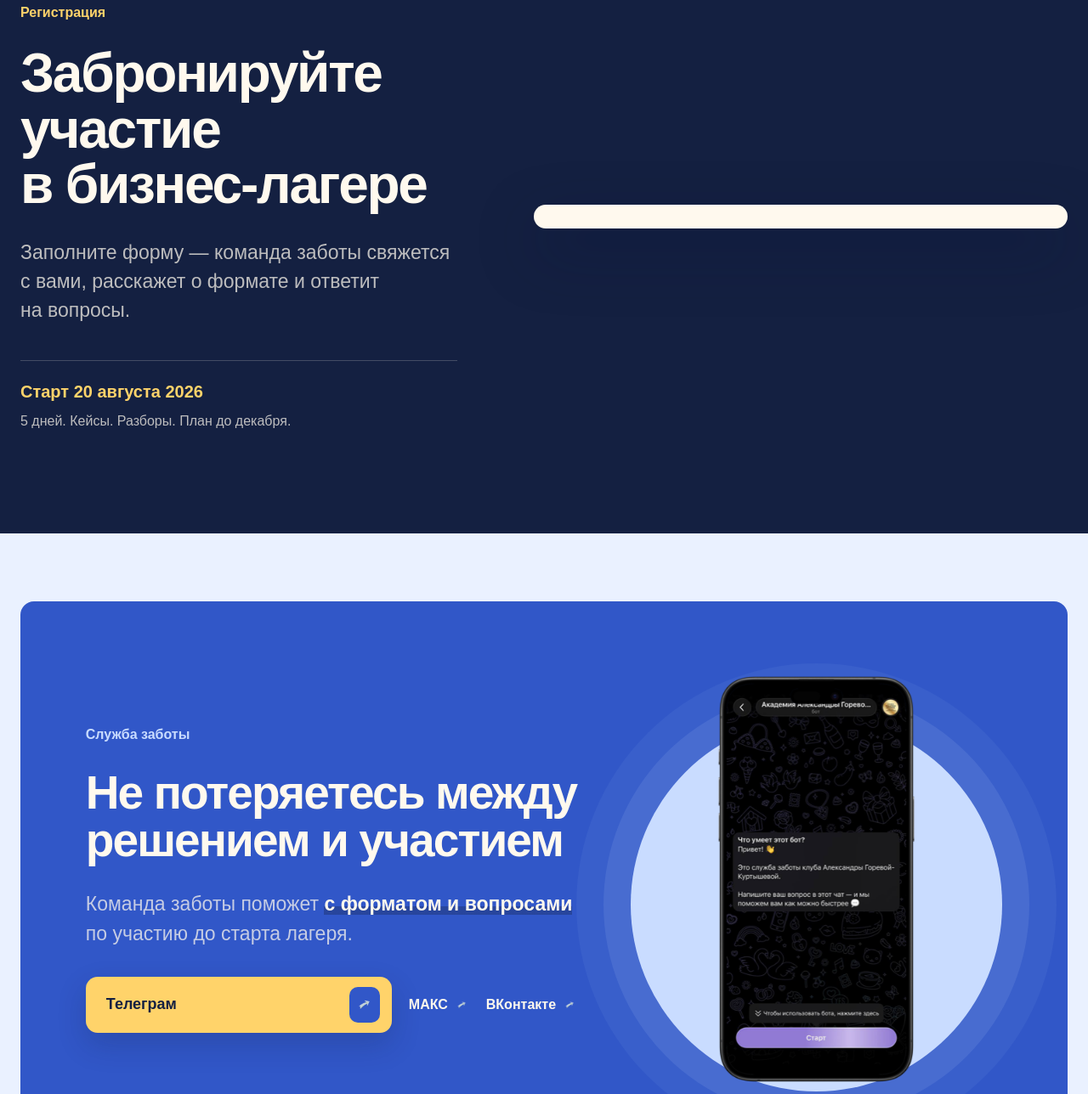
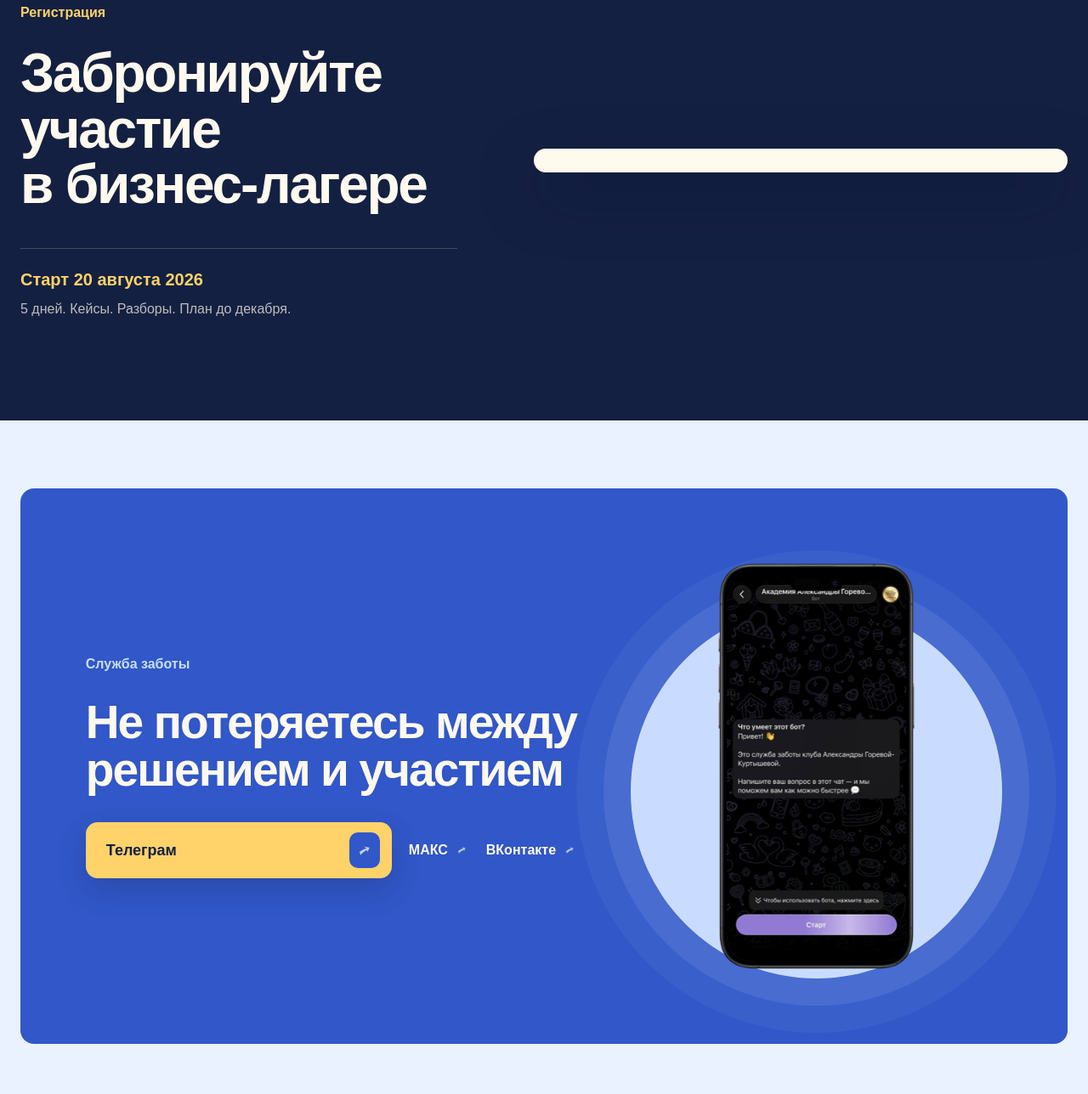
Before and after one commit to sergey9lap-sys/camp, a website: page com-version/index.html in a window 1280 px wide. Shown: the part 9096-10384 px from the top of the page at 85% size. Drawn offline with Linux system fonts and the light colour scheme; a script that the page names is missing.

Commit message:
Remove care follow-up promises

```diff
--- a/com-version/index.html
+++ b/com-version/index.html
@@ -268,7 +268,6 @@
           <div class="registration-copy">
             <p class="section-kicker reveal">Регистрация</p>
             <h2 class="section-title split-heading">Забронируйте участие в&nbsp;бизнес-лагере</h2>
-            <p class="section-copy reveal">Заполните форму — команда заботы свяжется с&nbsp;вами, расскажет о&nbsp;формате и&nbsp;ответит на&nbsp;вопросы.</p>
             <p class="registration-note reveal"><strong>Старт 20&nbsp;августа 2026</strong><span>5&nbsp;дней. Кейсы. Разборы. План до&nbsp;декабря.</span></p>
           </div>
           <div class="registration-widget reveal" aria-label="Форма регистрации на бизнес-лагерь">
@@ -284,7 +283,6 @@
           <div class="care-copy">
             <p class="section-kicker reveal">Служба заботы</p>
             <h2 class="section-title split-heading">Не потеряетесь между решением и&nbsp;участием</h2>
-            <p class="section-copy reveal">Команда заботы поможет <strong>с&nbsp;форматом и&nbsp;вопросами</strong> по&nbsp;участию до&nbsp;старта лагеря.</p>
             <div class="care-actions reveal"><a class="button button--accent magnetic" href="https://agkedu.getcourse.ru/tg_subscribe" target="_blank" rel="noreferrer"><span>Телеграм</span><i aria-hidden="true"></i></a><a class="care-link icon-link" href="https://agkedu.getcourse.ru/max_subscribe" target="_blank" rel="noreferrer">МАКС</a><a class="care-link icon-link" href="https://agkedu.getcourse.ru/vk_subscribe" target="_blank" rel="noreferrer">ВКонтакте</a></div>
           </div>
           <div class="care-phone reveal-media"><img src="/care-phone.png" alt="Служба заботы Академии Александры Горевой-Куртышевой" loading="lazy" /></div>
```
Also changed, not shown: index.html (+0 -2 lines).
